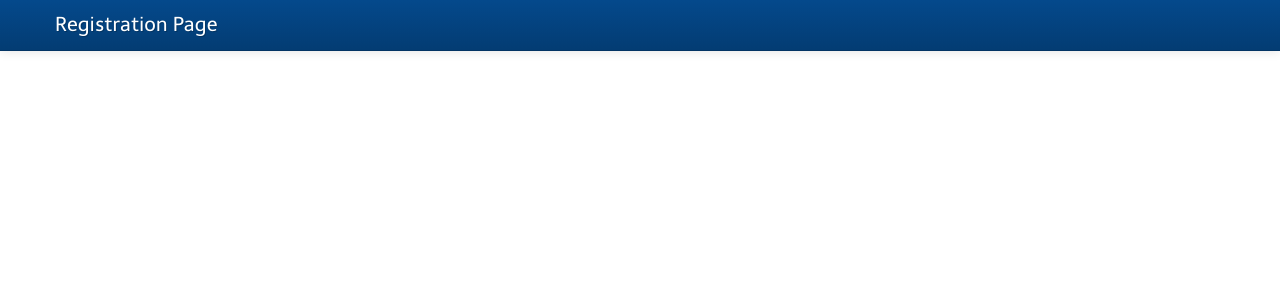
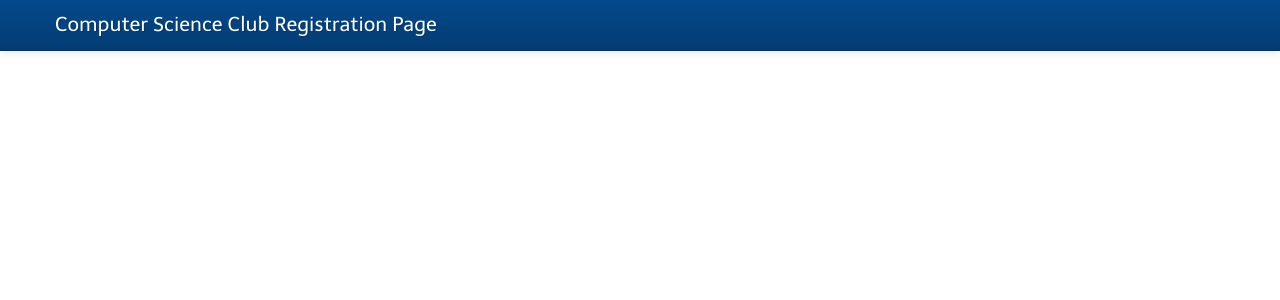
Before and after one commit to gnu-user/registration-page, a PHP site: page /templates/header.php in a window 1280 px wide. Shown: the top 300 px of the page. Run offline with PHP 8.4, Linux system fonts and the light colour scheme.

Commit message:
Updated the title for the page

```diff
--- a/templates/header.php
+++ b/templates/header.php
@@ -23,7 +23,7 @@
 <html lang="en">
 <head>
     <meta charset="utf-8">
-    <title>Registration Page</title>
+    <title>Computer Science Club Registration Page</title>
     <meta name="viewport" content="width=device-width, initial-scale=1.0">
     <meta name="description" content="Registration Page">
     <meta name="author" content="Computer Science Club">
@@ -44,7 +44,7 @@
       <div class="navbar-inner">
         <div class="container">
           <a class="brand" href="index.php">
-            Registration Page
+            Computer Science Club Registration Page
           </a>
         </div>
       </div>
```
